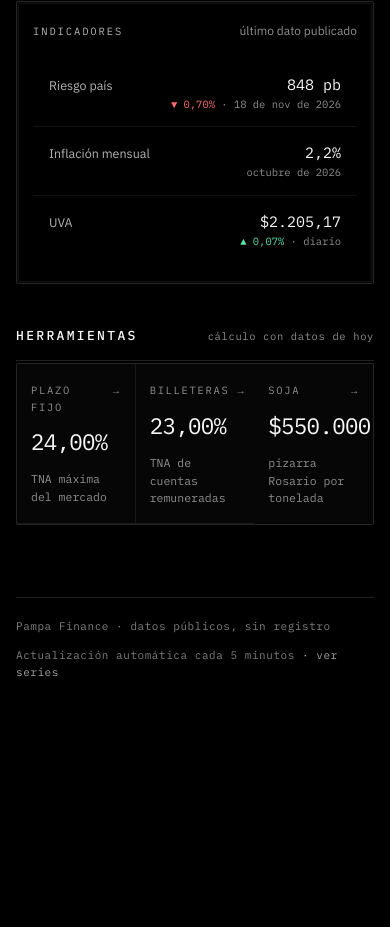
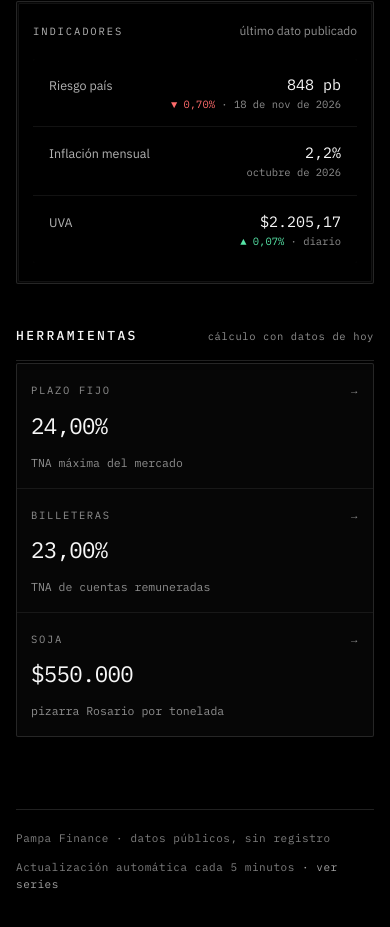
Before and after one commit to Pebrd/CalculadoraFinanciera, a plain HTML site: page index.html in a window 390 px wide. Shown: the part 2696-3623 px from the top of the page. Before the commit the page ends 3441 px from the top, so only its background shows below. Drawn offline with Linux system fonts and the light colour scheme.

Commit message:
fix: contraste, tablas y grillas responsivas
- Etiquetas y ejes de gráficos con mayor contraste (>=4.5:1)
- Tablas sin scroll horizontal en 390px: columnas secundarias ocultas y tipografía compacta
- Grillas de 3 columnas apiladas en mobile
- Screener con altura máxima y encabezado sticky

```diff
--- a/index.html
+++ b/index.html
@@ -87,7 +87,7 @@
             <h2 class="section__title">Herramientas</h2>
             <span class="section__note">cálculo con datos de hoy</span>
         </div>
-        <div class="stats" style="grid-template-columns:repeat(3,minmax(0,1fr))">
+        <div class="stats stats--3">
             <a class="stat reveal" href="plazo-fijo.html">
                 <span class="stat__label">Plazo fijo <span>→</span></span>
                 <span class="stat__value" id="best-pf">—</span>
--- a/styles.css
+++ b/styles.css
@@ -420,14 +420,11 @@ h1, h2, h3 { margin: 0; font-weight: 400; letter-spacing: -0.02em; }
 
 /* ---------------- Grilla de stats (héroe) ---------------- */
 
-.stats {
-  display: grid;
-  grid-template-columns: repeat(4, minmax(0, 1fr));
-  border: 1px solid var(--line);
-  border-radius: var(--r);
-  background: var(--bg-1);
-  overflow: hidden;
-}
+.stats { display: grid; grid-template-columns: repeat(4, minmax(0, 1fr)); border: 1px solid var(--line); border-radius: var(--r); background: var(--bg-1); overflow: hidden; }
+
+.stats--3 { grid-template-columns: repeat(3, minmax(0, 1fr)); }
+
+.calc-grid--3 { grid-template-columns: repeat(3, minmax(0, 1fr)); }
 
 .stat {
   position: relative;
@@ -982,6 +979,13 @@ table.tbl {
   .stat__value { font-size: 1.4rem; }
 }
 
+@media (max-width: 860px) {
+  .stats--3 { grid-template-columns: 1fr; }
+  .stats--3 .stat { border-right: 0; border-bottom: 1px solid var(--line-soft); }
+  .stats--3 .stat:last-child { border-bottom: 0; }
+  .calc-grid--3 { grid-template-columns: 1fr; }
+}
+
 @media (prefers-reduced-motion: reduce) {
   *, *::before, *::after {
     animation-duration: 0.001ms !important;
```
Also changed, not shown: plazo-fijo.html (+1 -1 lines).
